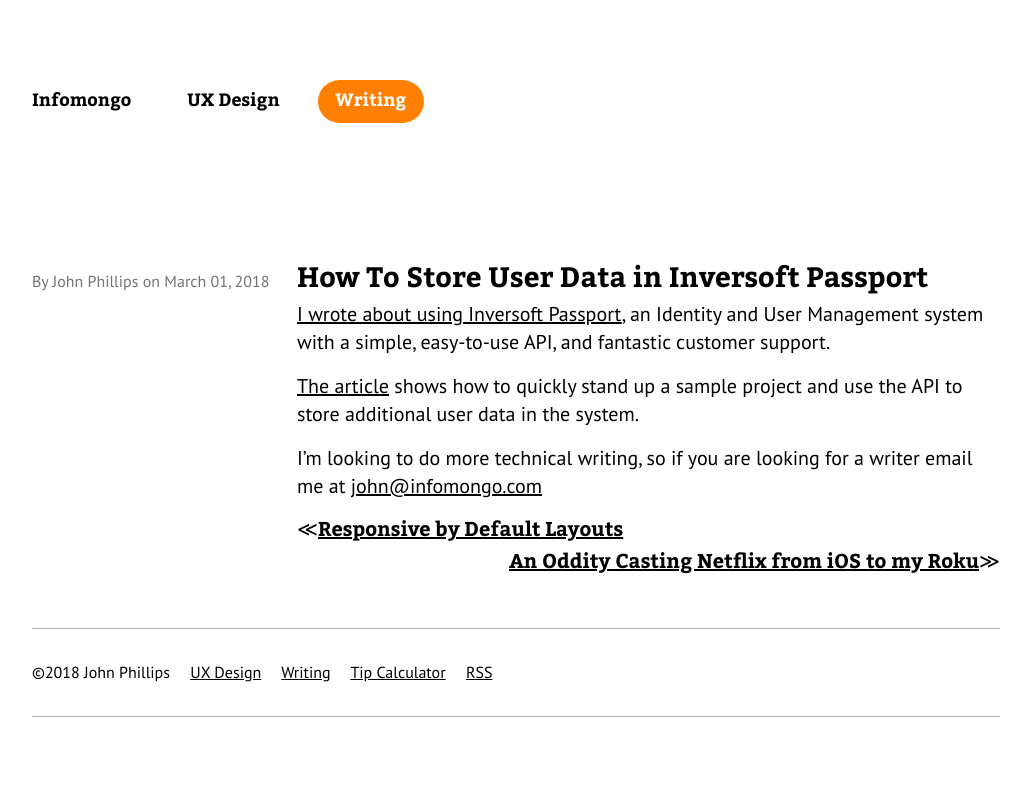
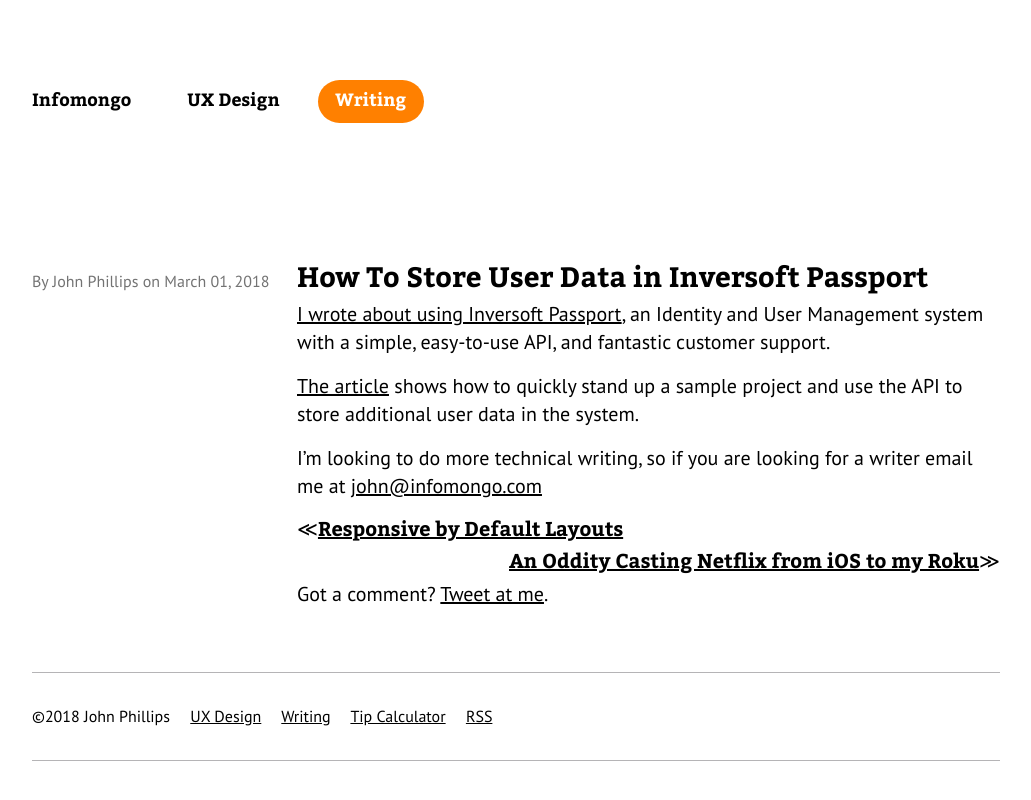
Before and after one commit to infomongo/infomongo.github.io, a Jekyll site: the page built from _posts/2018-03-01-Inversort-Passport-How-To.md, in a window 1280 px wide. Shown: the top 800 px of the page, without its empty margins (124-1155 px from the left). Built offline with Jekyll 4.4.1, drawn with Linux system fonts in a browser that asks for light colours.

Commit message:
tweet at me link

```diff
--- a/_layouts/post.html
+++ b/_layouts/post.html
@@ -22,5 +22,7 @@
 			<span><a rel="next" href="{{ page.next.url }}">{{ page.next.title }}</a>≫</span>
 		{% endif %}
 		</nav>
+
+		<p>Got a comment? <a href="https://twitter.com/share?url={{site.url}}{{page.url | uri_escape}}&via=infomongo">Tweet at me</a>.</p>
 	</div>
 </section>
```
